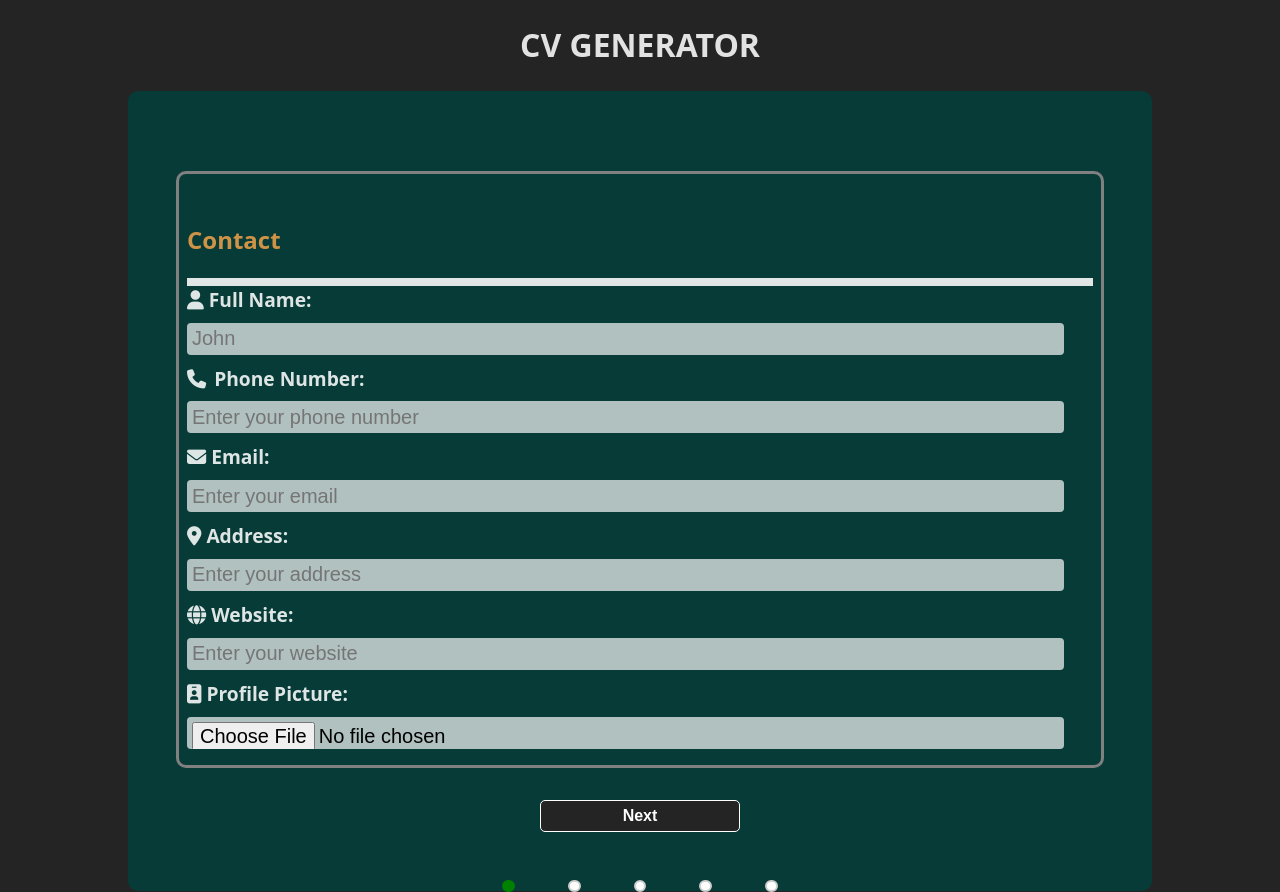
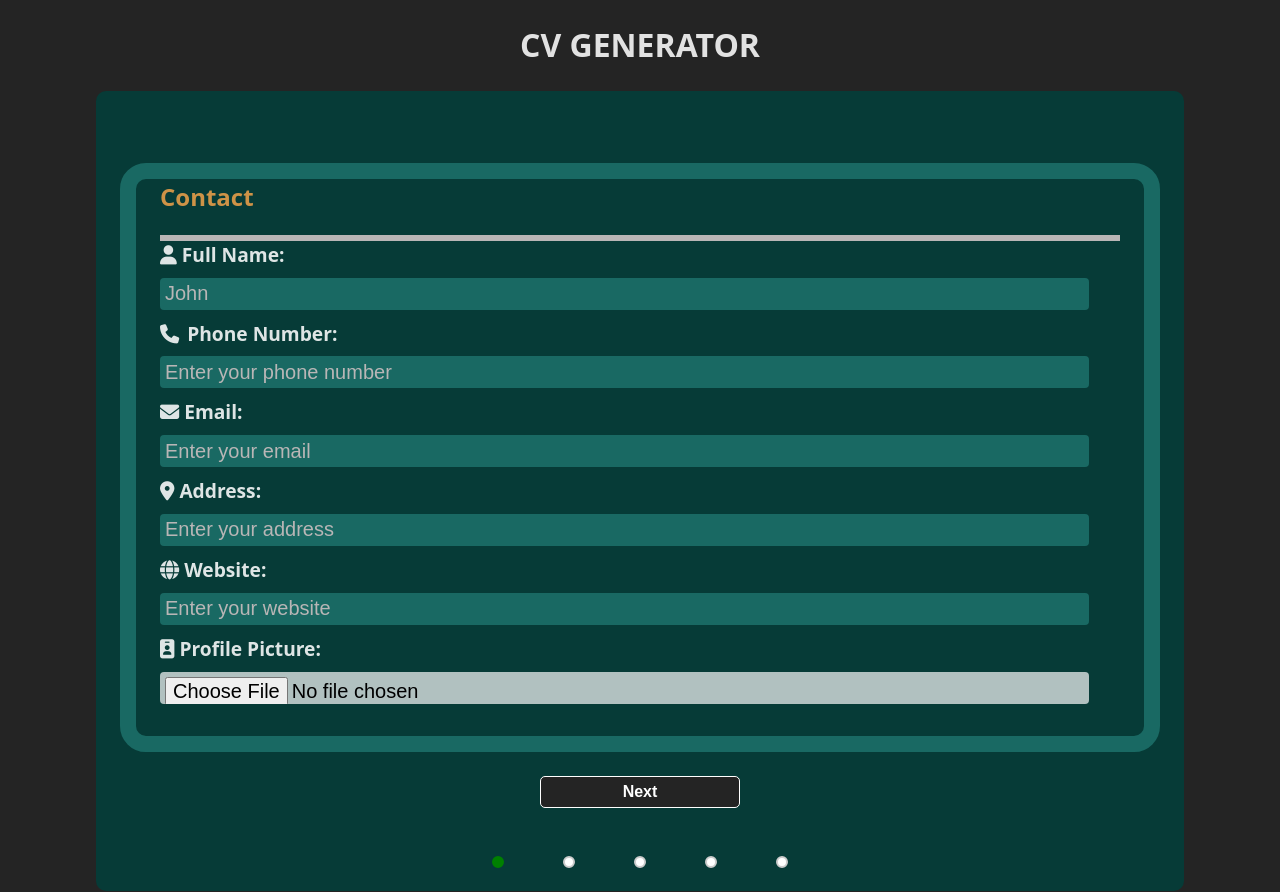
Before and after one commit to Metgala1/CV-APPLICATION, a React (Vite) app: page / in a window 1280 px wide. Built offline with nearby package versions, Linux system fonts and the light colour scheme.

Commit message:
Change my app interface style

```diff
--- a/src/app.css
+++ b/src/app.css
@@ -4,7 +4,11 @@
     gap: 1rem;
 }
 .contact, .eduction, .workxp, .skill, .extra {
-    border: 3px solid grey;
+    outline: 1rem solid rgb(25, 105, 99);
     border-radius: 10px;
-    margin: 2rem 0px;
+    margin: 0.5rem 0px 2.5rem 0px;
+    padding: 1rem;
+    margin-top: 0;
+    padding-top: 0;
+
 }
--- a/src/components/WorkXp.jsx
+++ b/src/components/WorkXp.jsx
@@ -59,7 +59,6 @@ function WorkXp ({handleChange}) {
                 <textarea onChange={handleChange} name="jobDescription" id="jobDescription" cols="30" rows="10"></textarea>
             </label>
             <label></label>
-             <hr />
         </div>
         {/*<button onClick={addExpirience} type="button">Add Work Expirience</button>*/}
         </div>
--- a/src/index.css
+++ b/src/index.css
@@ -81,3 +81,15 @@ input, textarea{
   background-color: rgba(255, 255, 255, 0.685);
   color: black;
 }
+input[type="text"], input[type="email"],input[type="tel"],input[type="date"],textarea{
+  background-color: rgb(25, 105, 99);
+}
+
+select{
+  background-color: white;
+  color: black;
+  border-radius: 15px;
+}
+input::placeholder, input[type="date"]{
+  color: rgb(185, 182, 182);
+}
--- a/src/styles/inputs.css
+++ b/src/styles/inputs.css
@@ -2,8 +2,8 @@
   background-color: rgb(6, 59, 55);
   flex: 1;
   padding-bottom:  1rem;
-  margin: 0px 8rem 0px 8rem;
-  padding: 3rem;
+  margin: 0px 6rem 0px 6rem;
+  padding: 2.5rem;
   border-radius: 10px;
   height: 100%;
 
@@ -92,3 +92,7 @@ input[type="file"]{
   background: green;
   border-color: green;
 }
+
+.input-div hr{
+  border: 0.2rem solid rgb(185, 182, 182);
+}
```
